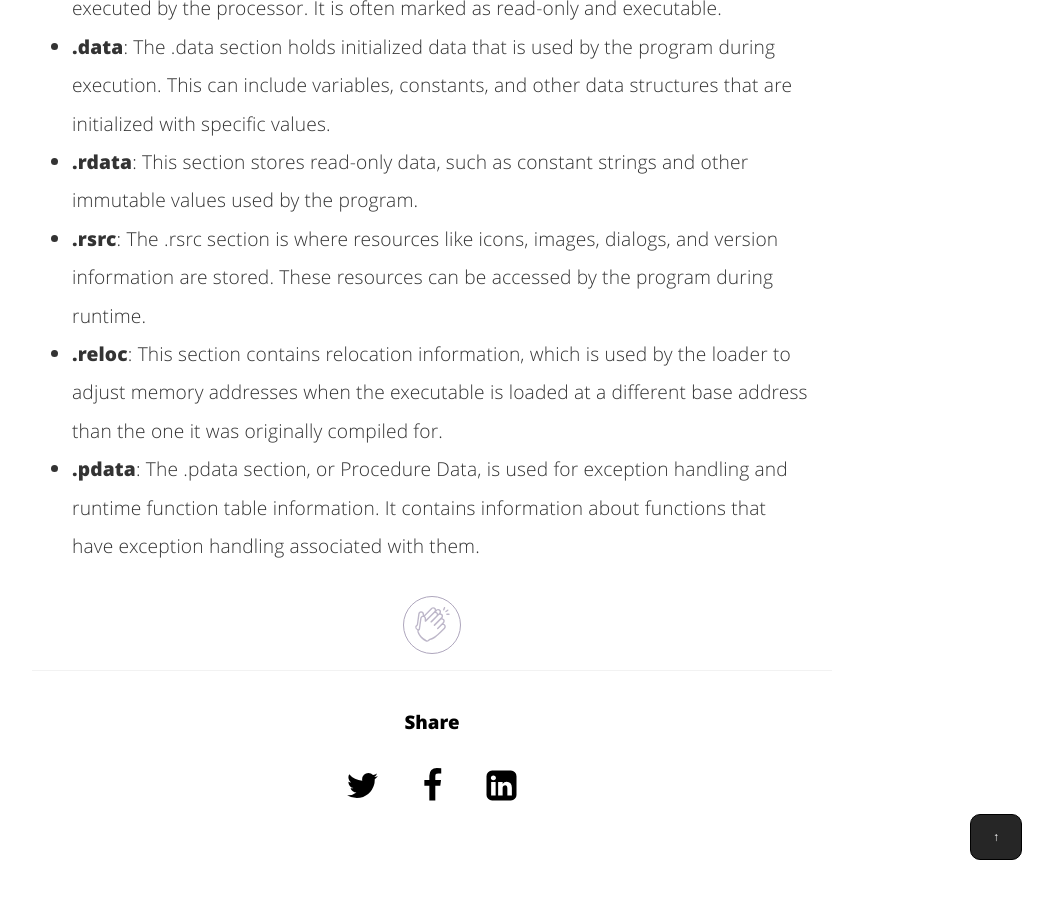
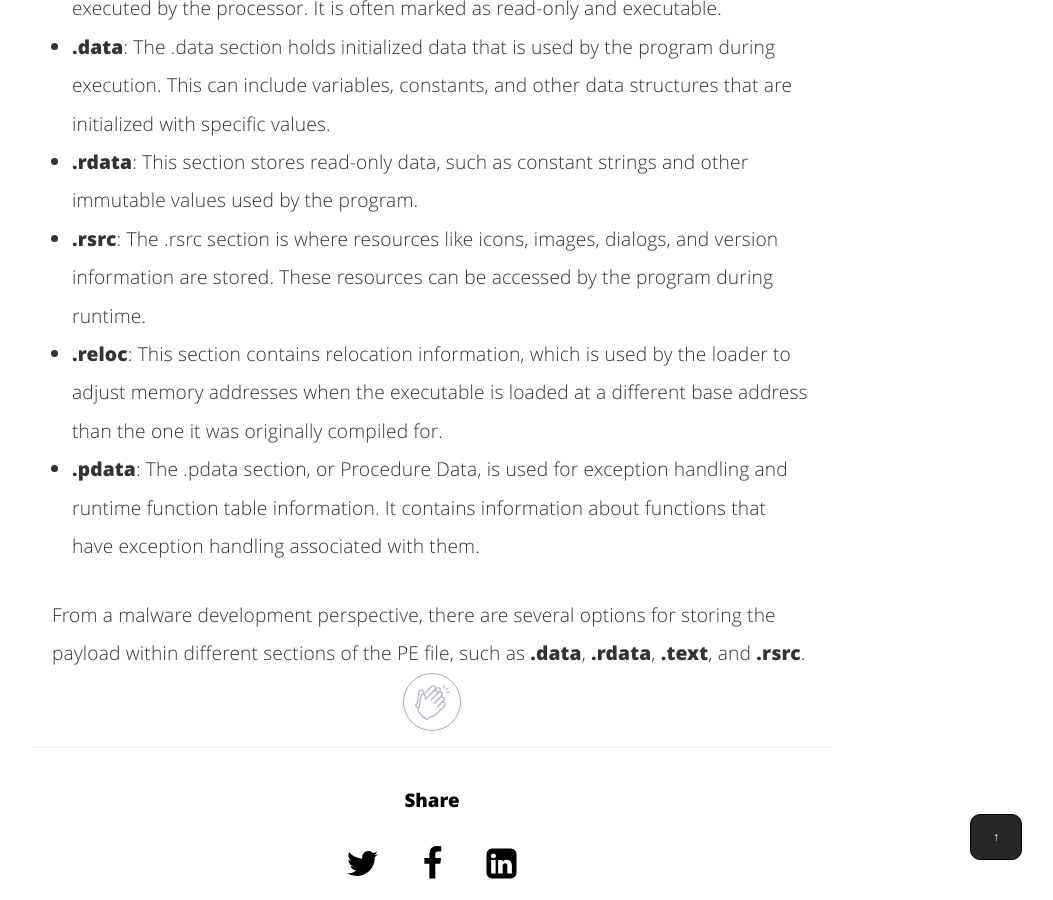
Before and after one commit to nickvourd/nickvourd.github.io, a Jekyll site: the page built from _posts/2024-04-21-the-anatomy-of-pe.md, in a window 1280 px wide and 900 px high, scrolled down 4249 px. Shown: the whole window, without its empty margins (208-1261 px from the left). Built offline with Jekyll 4.4.1, drawn with Linux system fonts in a browser that asks for light colours.

Commit message:
The anatomy of PE

```diff
--- a/_posts/2024-04-21-the-anatomy-of-pe.md
+++ b/_posts/2024-04-21-the-anatomy-of-pe.md
@@ -173,6 +173,9 @@ function topFunction() {
 </ul>
 </p>
 
+<p>From a malware development perspective, there are several options for storing the payload within different sections of the PE file, such as <b>.data</b>, <b>.rdata</b>, <b>.text</b>, and <b>.rsrc</b>.</p>
+
+
 <!-- add the button!-->
 <div>
 <applause-button style="width: 58px; height: 58px;" color="#5d4d7a" url="https://nickvourd.github.io/the-anatomy-of-pe/"/>
```
